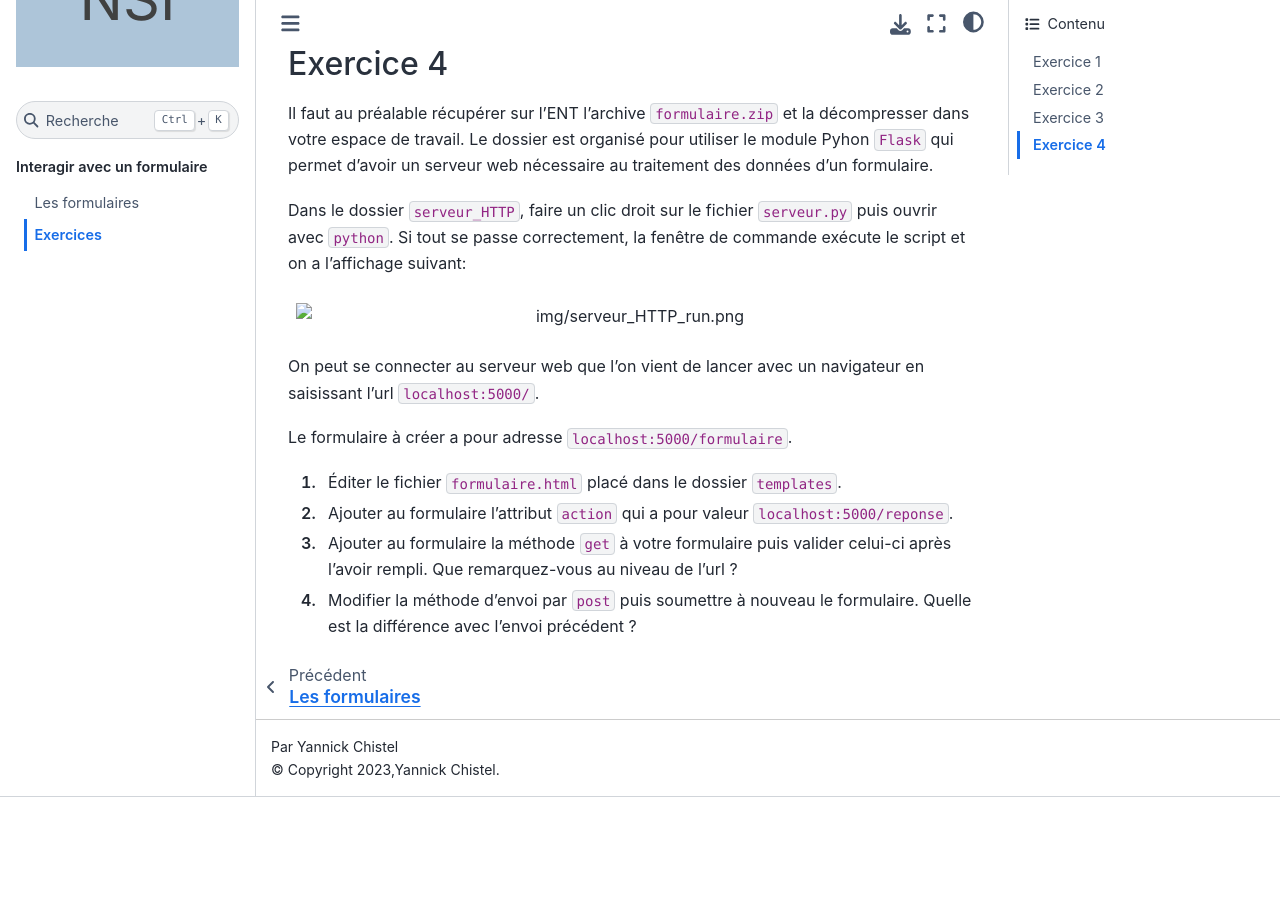
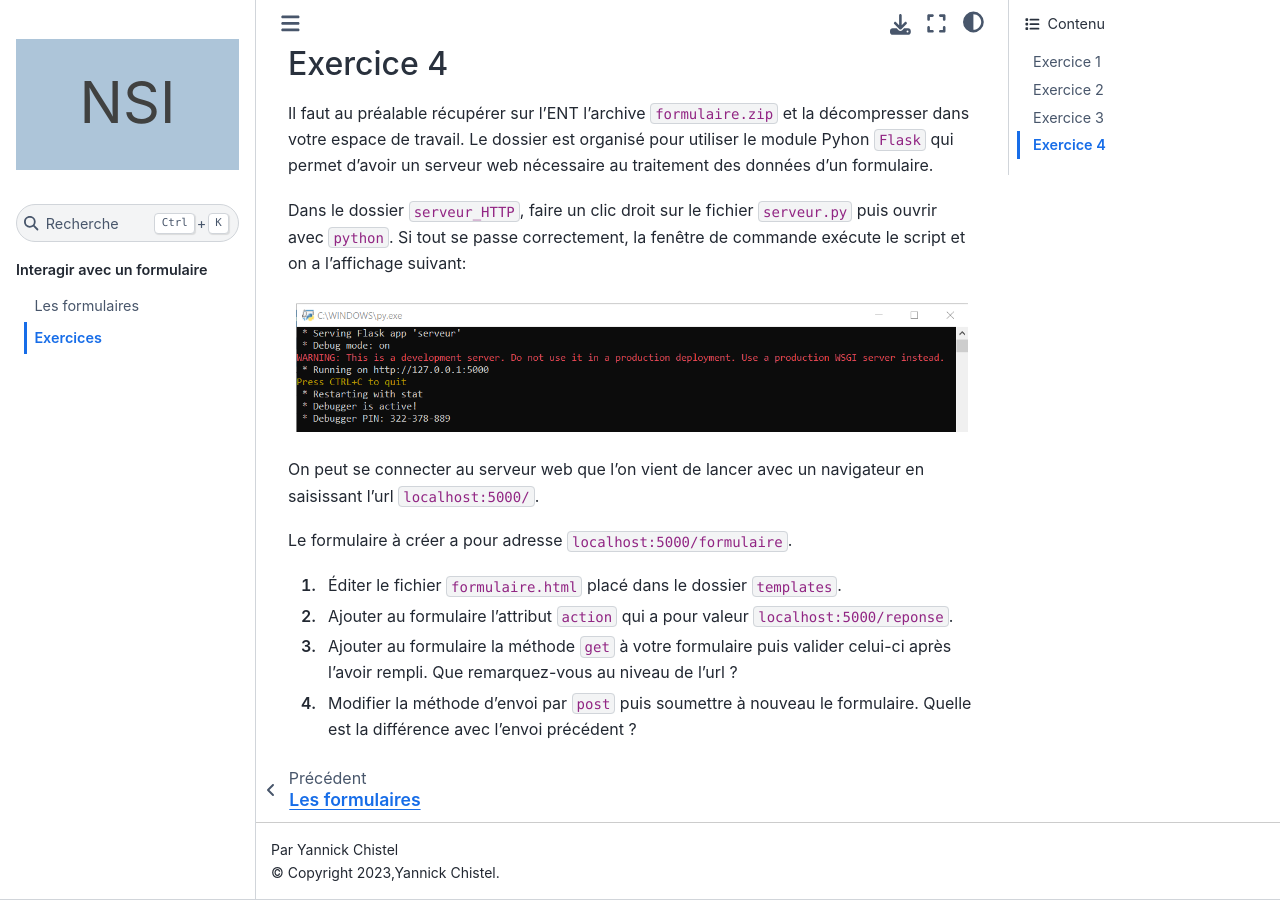
Before and after one commit to ychistel/1nsi_ihm_formulaire, a Sphinx documentation site: the page built from source/content/exercice.rst, in a window 1280 px wide and 900 px high, scrolled down 3101 px. Built offline with Sphinx 7.4.7 and the Sphinx Book theme 1.1.4, drawn with Linux system fonts in a browser that asks for light colours; before the commit the page ends 3898 px from its top, so only the background shows below that.

Commit message:
modification nom fichier image

```diff
--- a/source/content/exercice.rst
+++ b/source/content/exercice.rst
@@ -93,7 +93,7 @@ Exercices
 
     Dans le dossier ``serveur_HTTP``, faire un clic droit sur le fichier ``serveur.py`` puis ouvrir avec ``python``. Si tout se passe correctement, la fenêtre de commande exécute le script et on a l'affichage suivant:
 
-    .. figure:: ../img/serveur_HTTP_run.png
+    .. figure:: ../img/serveur_http_run.png
         :align: center
 
     On peut se connecter au serveur web que l'on vient de lancer avec un navigateur en saisissant l'url ``localhost:5000/``.
```
